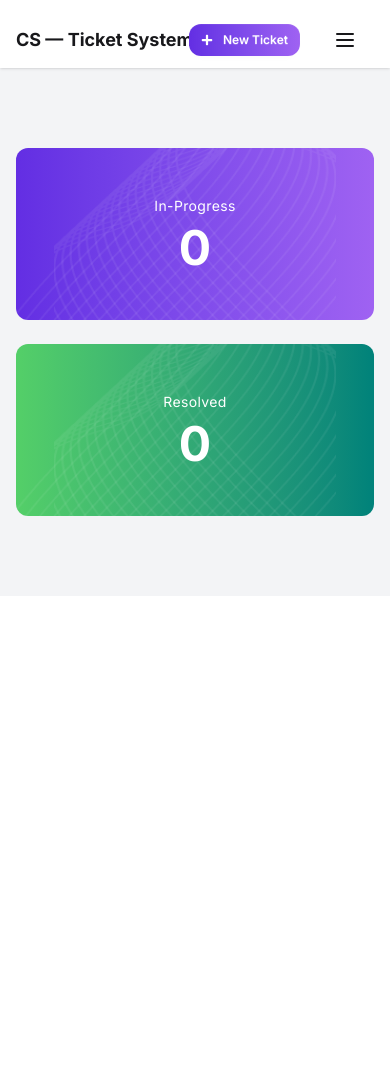
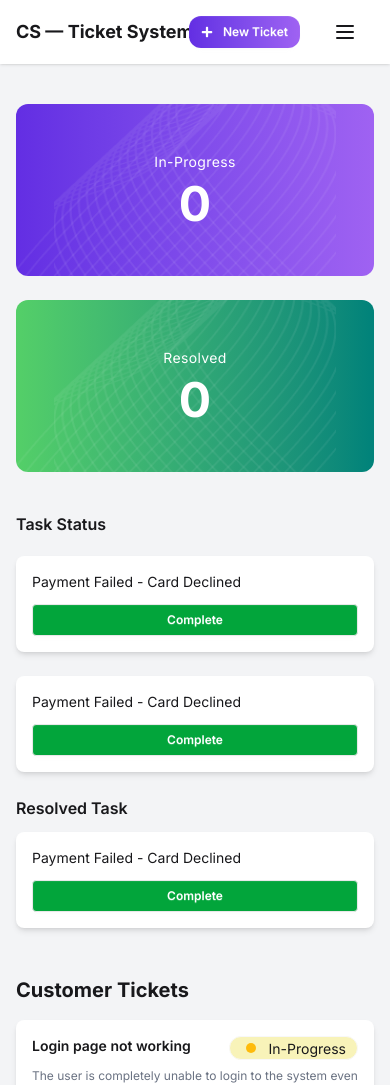
Before and after one commit to web-joyanta/cs-ticket-system, a React (Vite) app: page / in a window 390 px wide. Shown: the top 1085 px of the page. Before the commit the page ends 844 px from the top, so only its background shows below. Built offline with nearby package versions, Linux system fonts and the light colour scheme.

Commit message:
layout grid with async data via React use() hook, responsive 1-2 col grid of ticket cards, displays title, status badge, priority, customer, date or sidebar with pending and resolved task cards

```diff
--- /dev/null
+++ b/public/tickets.json
@@ -0,0 +1,92 @@
+[
+  {
+    "id": 1001,
+    "title": "Login page not working",
+    "description": "The user is completely unable to login to the system even when entering their correct and verified credentials. This issue is blocking access to the entire platform and needs immediate attention from the development team.",
+    "customer": "Rahim Uddin",
+    "priority": "HIGH PRIORITY",
+    "status": "In-Progress",
+    "createdAt": "12/01/2025"
+  },
+  {
+    "id": 1002,
+    "title": "Payment gateway timeout",
+    "description": "The checkout page gets completely stuck and freezes during the payment process, preventing users from completing their transactions. Customers are unable to make any purchases, which is causing significant revenue loss for the business.",
+    "customer": "Karim Hasan",
+    "priority": "LOW PRIORITY",
+    "status": "Open",
+    "createdAt": "18/02/2026"
+  },
+  {
+    "id": 1003,
+    "title": "Dashboard API slow response",
+    "description": "The dashboard API is taking an unusually long time to return the requested data to users on the frontend. This slow response is degrading the overall user experience and making the dashboard practically unusable during peak hours.",
+    "customer": "Sumaiya Akter",
+    "priority": "MEDIUM PRIORITY",
+    "status": "Resolved",
+    "createdAt": "05/03/2025"
+  },
+  {
+    "id": 1004,
+    "title": "Profile update failed",
+    "description": "Users are currently unable to save or update any of their personal profile information through the settings page. Every attempt to submit profile changes results in a failure error, leaving user data outdated and incorrect.",
+    "customer": "Nusrat Jahan",
+    "priority": "HIGH PRIORITY",
+    "status": "In-Progress",
+    "createdAt": "09/04/2026"
+  },
+  {
+    "id": 1005,
+    "title": "Email verification bug",
+    "description": "The email verification link that is sent to newly registered users is not successfully activating their account upon clicking. Users are stuck in an unverified state and cannot access any features that require a verified account.",
+    "customer": "Tanvir Ahmed",
+    "priority": "MEDIUM PRIORITY",
+    "status": "Open",
+    "createdAt": "14/05/2025"
+  },
+  {
+    "id": 1006,
+    "title": "404 error on blog page",
+    "description": "Visiting the blog section of the website consistently returns a 404 not found error regardless of which blog post is accessed. This issue appears to be affecting all blog URLs and may be related to a recent deployment change.",
+    "customer": "Jannatul Ferdous",
+    "priority": "LOW PRIORITY",
+    "status": "Resolved",
+    "createdAt": "20/06/2026"
+  },
+  {
+    "id": 1007,
+    "title": "Search filter not working",
+    "description": "Applying a category filter on the search page does not update the displayed results in any way for the user. The filter appears to be selected visually but has no functional impact on the search results being shown.",
+    "customer": "Shakil Khan",
+    "priority": "HIGH PRIORITY",
+    "status": "In-Progress",
+    "createdAt": "11/07/2025"
+  },
+  {
+    "id": 1008,
+    "title": "Password reset delay",
+    "description": "The password reset email is taking an unusually and unacceptably long time to arrive in the user's inbox after requesting. In some cases the email never arrives at all, leaving users completely locked out of their accounts permanently.",
+    "customer": "Mithila Roy",
+    "priority": "LOW PRIORITY",
+    "status": "Open",
+    "createdAt": "03/08/2026"
+  },
+  {
+    "id": 1009,
+    "title": "Mobile UI alignment issue",
+    "description": "The navigation bar appears visually misaligned and broken when the application is viewed on small mobile devices. This layout issue is affecting the overall usability of the platform on mobile and needs to be fixed with responsive design corrections.",
+    "customer": "Arif Hossain",
+    "priority": "MEDIUM PRIORITY",
+    "status": "Resolved",
+    "createdAt": "22/09/2025"
+  },
+  {
+    "id": 1010,
+    "title": "Data export CSV corrupted",
+    "description": "The CSV file that is generated when users attempt to export their data contains invalid and completely unreadable characters throughout the file. This corruption makes the exported data unusable and prevents users from performing any offline analysis of their information.",
+    "customer": "Sadia Islam",
+    "priority": "HIGH PRIORITY",
+    "status": "Open",
+    "createdAt": "15/10/2026"
+  }
+]
--- a/src/App.jsx
+++ b/src/App.jsx
@@ -1,12 +1,23 @@
+import { Suspense } from 'react';
 import './App.css'
 import DashboardCards from './components/Dashboard/Dashboard';
 import Navbar from './components/Navbar/Navbar';
+import TicketList from './components/TicketList/TicketList';
+import { HiH1 } from 'react-icons/hi2';
+const fetchTickets = async () => {
+  const res = await fetch("tickets.json");
+  return res.json();
+}
+const ticketsPromise = fetchTickets();
+function App() {
 
-function App() {
   return (
     <>
       <Navbar />
       <DashboardCards />
+      <Suspense fallback={<span className="min-h-screen flex mx-auto items-center loading loading-spinner loading-xl"></span>}>
+        <TicketList ticketsPromise={ticketsPromise} />
+      </Suspense>
     </>
   );
 }
--- a/src/components/Dashboard/Dashboard.jsx
+++ b/src/components/Dashboard/Dashboard.jsx
@@ -4,7 +4,7 @@ import rightVector from "../../assets/vector2.png";
 const DashboardCards = () => {
     return (
         <div className="bg-gray-100">
-            <div className="container mx-auto px-4 py-20">
+            <div className="container mx-auto px-4 py-10 md:py-20">
                 <div className="flex flex-col md:flex-row gap-6">
 
                     {/* In-Progress Card */}
--- a/src/components/Navbar/Navbar.jsx
+++ b/src/components/Navbar/Navbar.jsx
@@ -10,7 +10,7 @@ const Navbar = () => {
     <li><a>Contact</a></li>
   </>
   return (
-        <div className="navbar pt-5 bg-white sticky top-0 z-50 shadow-sm">
+    <div className="navbar py-3 bg-white sticky top-0 z-50 shadow-sm">
       <div className="container mx-auto px-2">
 
         {/* LEFT SIDE (Logo Always Left) */}
--- /dev/null
+++ b/src/components/TaskStatus/TaskStatus.jsx
@@ -0,0 +1,38 @@
+
+const TaskStatus = () => {
+    return (
+        <div className="order-1 lg:order-2 lg:col-span-3 space-y-6">
+            <h3 className="font-semibold mb-5">Task Status</h3>
+            {/* card 1 */}
+            <div className="card bg-base-100 shadow-md p-4">
+                <p className="text-sm mb-3">Payment Failed - Card Declined</p>
+                <button className="btn text-white bg-[#02A53B] btn-sm w-full">
+                    Complete
+                </button>
+            </div>
+            {/* card 2 */}
+            <div className="card bg-base-100 shadow-md p-4">
+                <p className="text-sm mb-3">Payment Failed - Card Declined</p>
+                <button className="btn text-white bg-[#02A53B] btn-sm w-full">
+                    Complete
+                </button>
+            </div>
+
+            <div>
+                <h3 className="font-semibold mb-3">Resolved Task</h3>
+                {/* <p className="text-sm">
+                                No resolved tasks yet.
+                            </p> */}
+                {/* card */}
+                <div className="card bg-base-100 shadow-md p-4">
+                    <p className="text-sm mb-3">Payment Failed - Card Declined</p>
+                    <button className="btn text-white bg-[#02A53B] btn-sm w-full">
+                        Complete
+                    </button>
+                </div>
+            </div>
+        </div>
+    );
+};
+
+export default TaskStatus;
--- /dev/null
+++ b/src/components/TicketCard/TicketCart.jsx
@@ -0,0 +1,42 @@
+import { AiOutlineCalendar } from "react-icons/ai";
+import { GoDotFill } from "react-icons/go";
+
+const TicketCard = ({ ticket }) => {
+    const { id, title, description, customer, priority, status, createdAt } = ticket;
+    return (
+        <div className="card bg-base-100 shadow-md p-4">
+            {/* Title + Status */}
+            <div className="flex justify-between items-start">
+                <h3 className="font-semibold text-sm">
+                    {title}
+                </h3>
+                <span className={`badge rounded-2xl ${(status === "In-Progress" || status === "Resolved") ? "bg-[#F8F3B9]" : "bg-[#B9F8CF]"}`}>
+                    <GoDotFill className={`text-xl ${(status === "In-Progress" || status === "Resolved") ? "text-[#FEBB0C]" : "text-[#02A53B]"}`} />{status}
+                </span>
+            </div>
+            {/* Description */}
+            <p className="text-xs text-gray-500 mt-2">
+                {description}
+            </p>
+            {/* card footer */}
+            <div className="flex justify-between items-center mt-4 text-xs">
+                <div className="flex items-center font-medium gap-2">
+                    <p className="text-gray-500">#{id}</p>
+                    <p className={
+                        priority === "HIGH PRIORITY"
+                            ? "text-[#F83044]"
+                            : priority === "MEDIUM PRIORITY"
+                                ? "text-[#FEBB0C]"
+                                : "text-[#02A53B]"
+                    }>{priority}</p>
+                </div>
+                <div className="text-right flex items-center gap-2">
+                    <p>{customer}</p>
+                    <p className="flex items-center gap-1.5"><AiOutlineCalendar className="text-lg" /> {createdAt}</p>
+                </div>
+            </div>
+        </div >
+    );
+};
+
+export default TicketCard;
--- /dev/null
+++ b/src/components/TicketList/TicketList.jsx
@@ -0,0 +1,20 @@
+import { use } from "react";
+import Tickets from "../Tickets/Tickets";
+import TaskStatus from "../TaskStatus/TaskStatus";
+
+const TicketList = ({ ticketsPromise }) => {
+    const ticketsData = use(ticketsPromise);
+    return (
+        <div className="bg-gray-100">
+            <div className="container mx-auto px-4 pb-10 md:pb-20">
+                {/* main grid container */}
+                <div className="grid grid-cols-1 lg:grid-cols-12 gap-12 lg:gap-6">
+                    <Tickets ticketsData={ticketsData} />
+                    <TaskStatus />
+                </div>
+            </div>
+        </div>
+    );
+};
+
+export default TicketList;
--- /dev/null
+++ b/src/components/Tickets/Tickets.jsx
@@ -0,0 +1,17 @@
+import TicketCard from '../TicketCard/TicketCart';
+
+const CustomerTickets = ({ ticketsData }) => {
+    return (
+        <div className="order-2 lg:order-1 lg:col-span-9">
+            <h2 className="text-xl font-bold mb-4">Customer Tickets</h2>
+
+            <div className="grid grid-cols-1 sm:grid-cols-2 gap-4">
+                {ticketsData.map(ticket => (
+                    <TicketCard key={ticket.id} ticket={ticket} />
+                ))}
+            </div>
+        </div>
+    );
+};
+
+export default CustomerTickets;
--- a/src/index.css
+++ b/src/index.css
@@ -5,4 +5,6 @@
 
 * {
     font-family: "Inter", sans-serif;
-};
+}
+
+;
```
Lines whose indentation alone changed are shown as unchanged.
